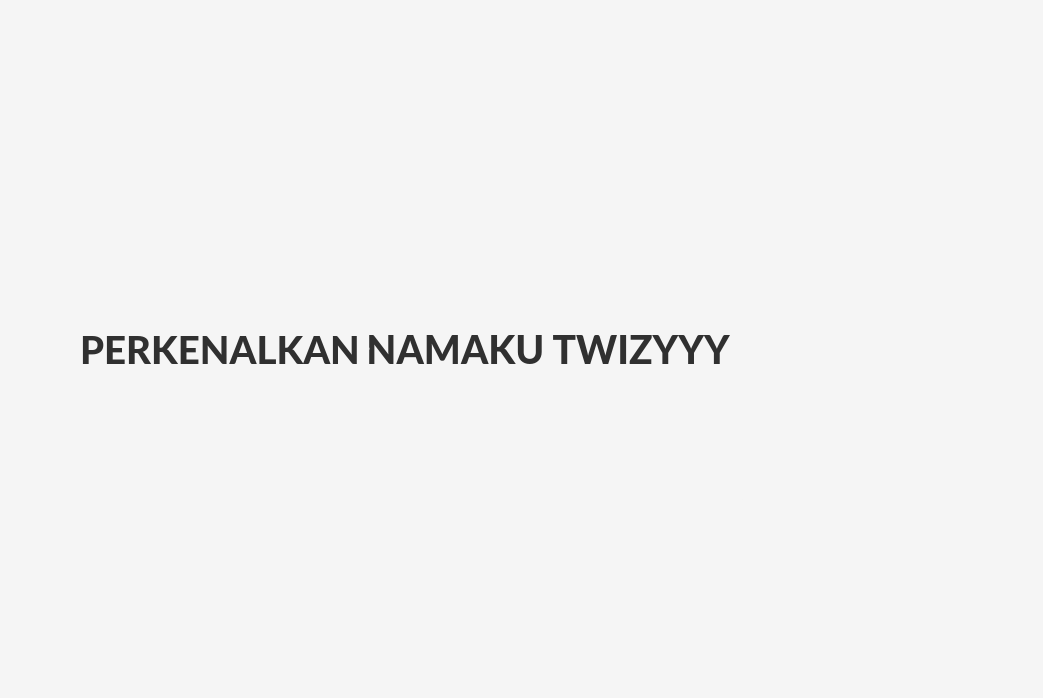
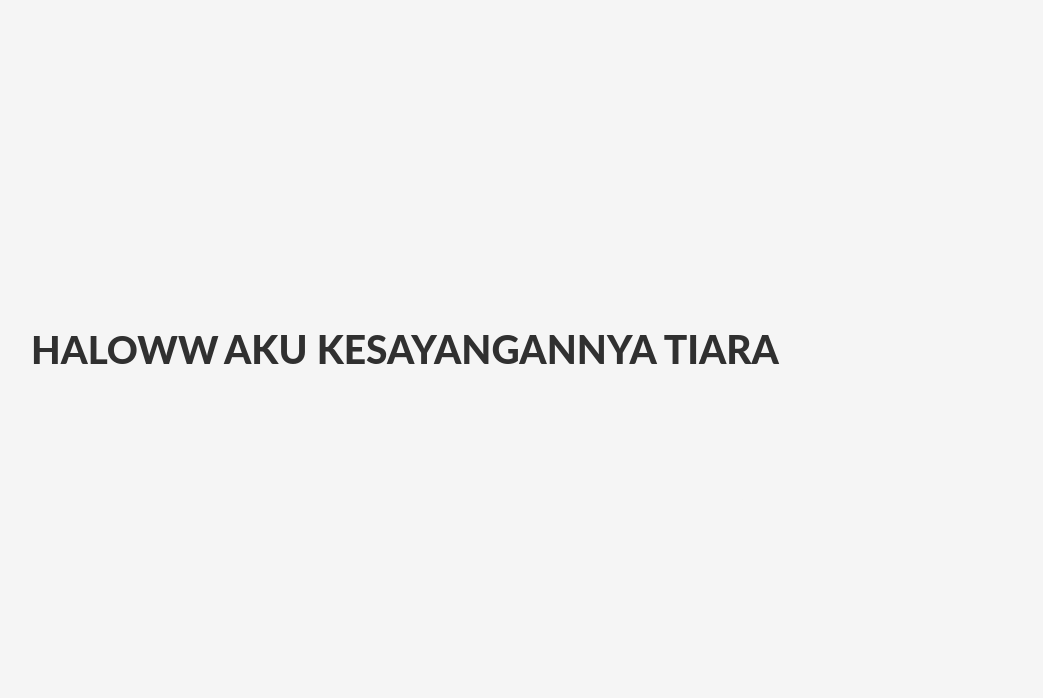
Before and after one commit to Tiaraacantik/ily, a plain HTML site: page index.html in a window 1280 px wide. Both pictures are taken after a click on the button "Start". Shown: the top 698 px of the page, without its empty margins (237-1280 px from the left). Drawn offline with nearby package versions, Linux system fonts and the light colour scheme.

Commit message:
Update index.html

```diff
--- a/index.html
+++ b/index.html
@@ -37,14 +37,14 @@
 		<div class="halaman halaman-2">
 			<div class="kotak">
 				<h1 class="ml15">
-					<span class="word">Perkenalkan</span>
-					<span class="word">Namaku Twizyyy</span>
+					<span class="word">Haloww</span>
+					<span class="word">Aku Kesayangannya Tiara</span>
 				</h1>
 			</div>
 		</div>
 		<div class="halaman halaman-3">
 			<div class="kotak">
-				<h1 class="ml16">Tiaraa</h1>
+				<h1 class="ml16">Sayangg</h1>
 			</div>
 		</div>
 		<div class="halaman halaman-4">
```
